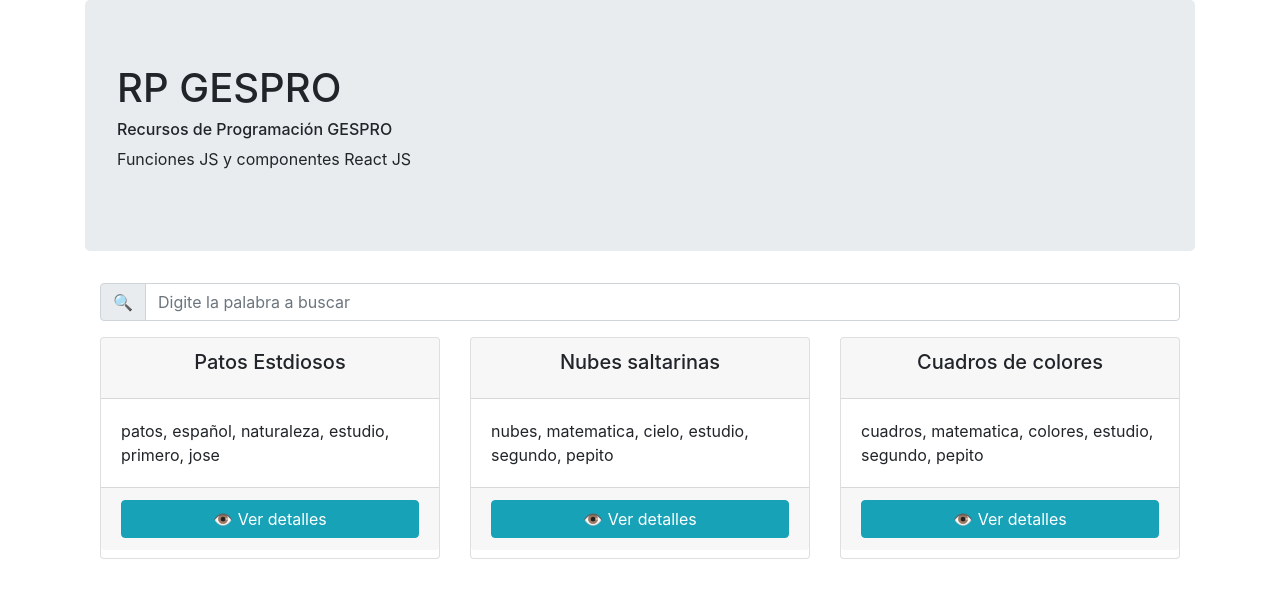
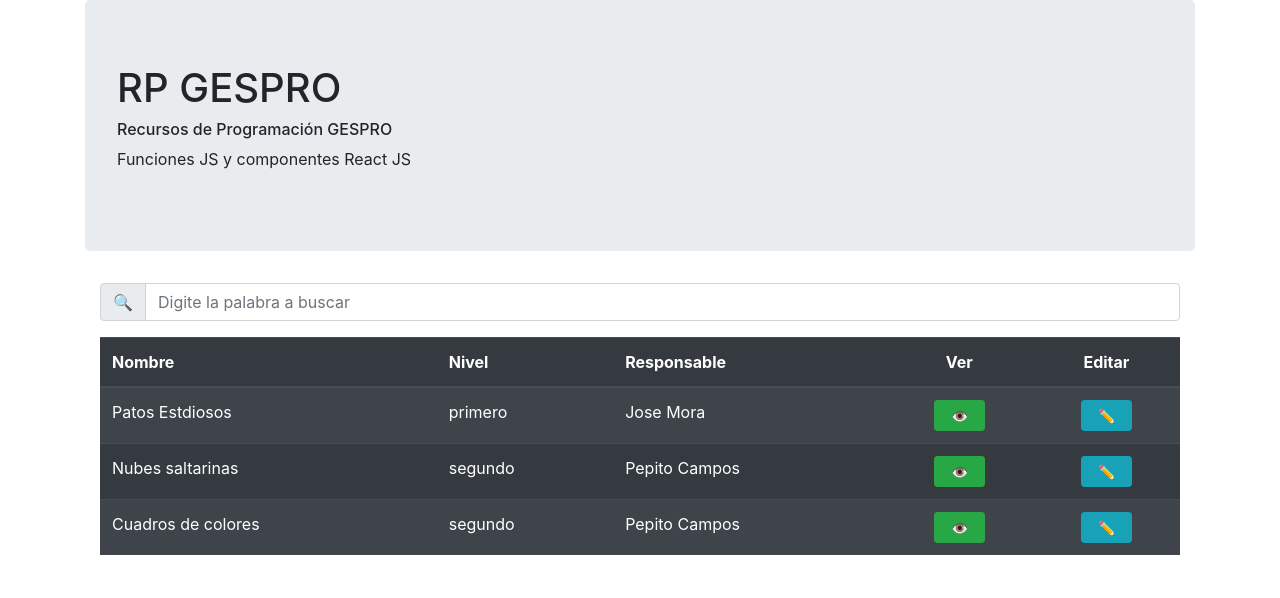
Before and after one commit to producciongespro/Gespro-react-comp, a React (Create React App) app: page / in a window 1280 px wide. Shown: the top 598 px of the page. Built offline with nearby package versions, Linux system fonts and the light colour scheme.

Commit message:
Parámetros tabla
-Se parametrizan nombres de  campos
-Se parametriza propiedad para renderizar columna con índice de registros,

```diff
--- a/src/App.js
+++ b/src/App.js
@@ -1,9 +1,10 @@
 //import ContLogin from './componentes/Login/ContLogin';
 import ContTarjetas from './componentes/Tarjetas/ContTarjetas';
 //import ContBotones from "./componentes/Botones/ContBotones";
-//import ContTabla from './componentes/Tabla/ContTabla';
+import ContTabla from './componentes/Tabla/ContTabla';
 import ContBuscador from './componentes/Buscador/ContBuscador';
 import ContBuscadorTarjetas from './componentes/Buscador/ContBuscadorTarjetas';
+import ContBuscadorTabla from './componentes/Buscador/ContBuscadorTabla';
 
 
 function App() {
@@ -16,7 +17,7 @@ function App() {
           Funciones JS y componentes React JS
         </p>
       </div>
-      <ContBuscadorTarjetas />
+      <ContBuscadorTabla />
     </div>
   );
 }
--- a/src/componentes/Buscador/ContBuscadorTabla.jsx
+++ b/src/componentes/Buscador/ContBuscadorTabla.jsx
@@ -10,10 +10,15 @@ export default function ContBusador() {
     setFiltrados(f);
   };
 
-  const encabezado = ["#", "Nombre", "Nivel", "Responsable"];
+  const encabezado = [ "Nombre", "Nivel", "Responsable"];
+
   const conf = {
-    alterna: false,
-    oscura: false,
+    alterna: true,
+    oscura: true,
+    indice: false,
+    col1: "nombre",
+    col2: "nivel",
+    col3: "responsable"
   };
 
   const handleVerDetalles = (i) => {
--- a/src/componentes/Tabla/ContTabla.jsx
+++ b/src/componentes/Tabla/ContTabla.jsx
@@ -3,10 +3,15 @@ import ejTabla from "./ej_tabla.json";
 
 export default function ContTabla() {
   //Títulos de tabla
-  const encabezado = ["#", "Nombre", "Nivel", "Responsable"];
+  const encabezado = ["Nombre", "Nivel", "Responsable"];
+
   const conf = {
     alterna: false,
     oscura: false,
+    indice: true,
+    col1: "nombre",
+    col2: "nivel",
+    col3: "responsable"
   };
 
   const handleVerDetalles = (i) => {
--- a/src/componentes/Tabla/Tabla.jsx
+++ b/src/componentes/Tabla/Tabla.jsx
@@ -1,13 +1,15 @@
 export default function Tabla(props) {
   let claseBoostrap = "table ";
-  props.conf.oscura && (claseBoostrap = claseBoostrap + " table-dark ");
-  props.conf.alterna && (claseBoostrap = claseBoostrap + " table-striped ");
+  const conf = props.conf;
+  conf.oscura && (claseBoostrap = claseBoostrap + " table-dark ");
+  conf.alterna && (claseBoostrap = claseBoostrap + " table-striped ");
   console.log(claseBoostrap);
 
   return (
     <table className={claseBoostrap}>
       <thead>
         <tr>
+          {conf.indice && <th scope="col"> # </th>}
           {props.encabezado.map((item, i) => (
             <th key={i} scope="col">
               {item}
@@ -20,10 +22,10 @@ export default function Tabla(props) {
       <tbody>
         {props.array.map((item, i) => (
           <tr key={i}>
-            <th scope="row"> {i + 1} </th>
-            <td> {item.nombre} </td>
-            <td> {item.nivel} </td>
-            <td> {item.responsable} </td>
+            {conf.indice && <th scope="row"> {i + 1} </th>}
+            <td> {item[conf.col1]} </td>
+            <td> {item[conf.col2]} </td>
+            <td> {item[conf.col3]} </td>
             <td className="text-center">
               <button
                 onClick={() => props.handleVerDetalles(i)}
@@ -34,10 +36,11 @@ export default function Tabla(props) {
             </td>
             <td className="text-center">
               <button
-              id={item.id}
-              onClick={ props.handleEliminar }
-              className="btn btn-info btn-sm px-3">
-              ✏️
+                id={item.id}
+                onClick={props.handleEliminar}
+                className="btn btn-info btn-sm px-3"
+              >
+                ✏️
               </button>
             </td>
           </tr>
```
